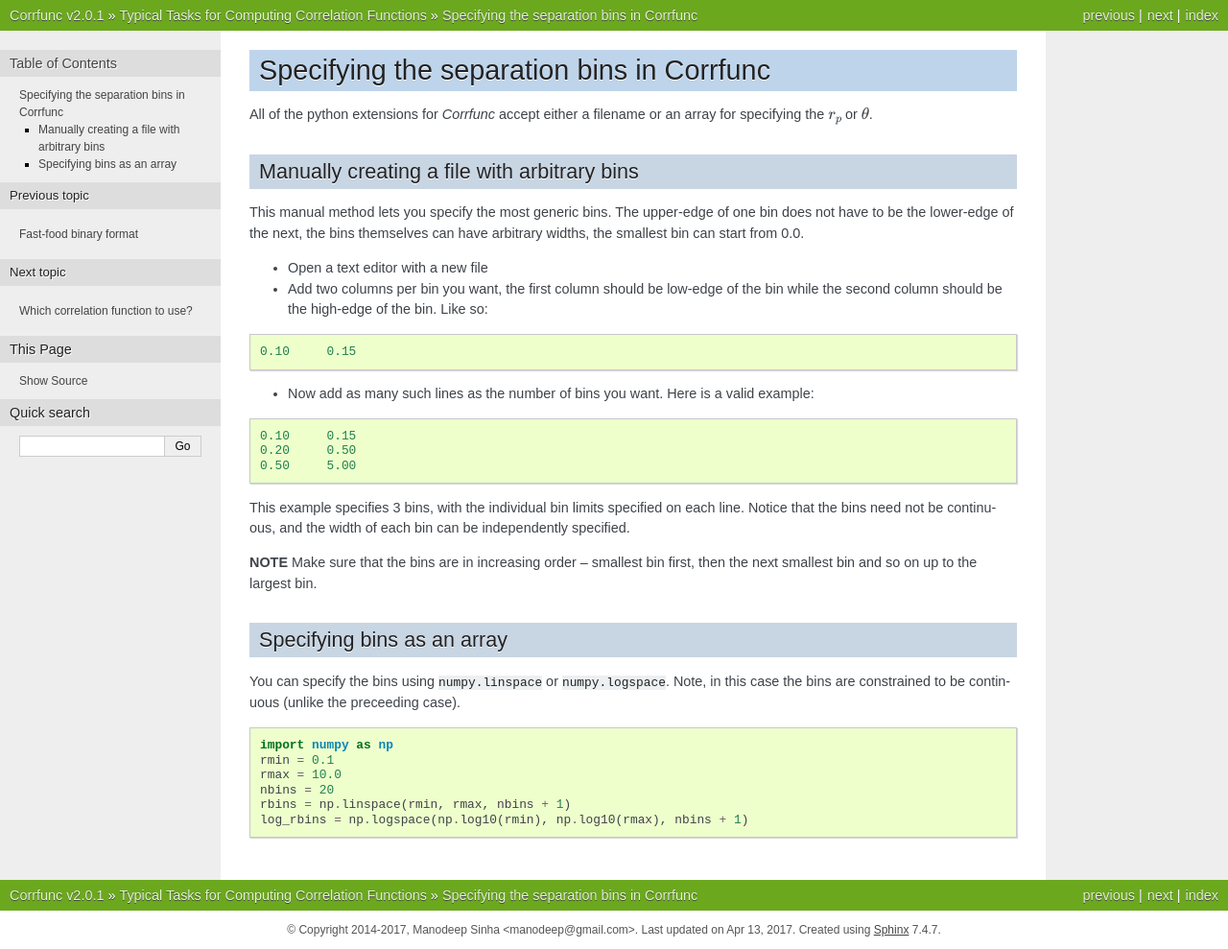
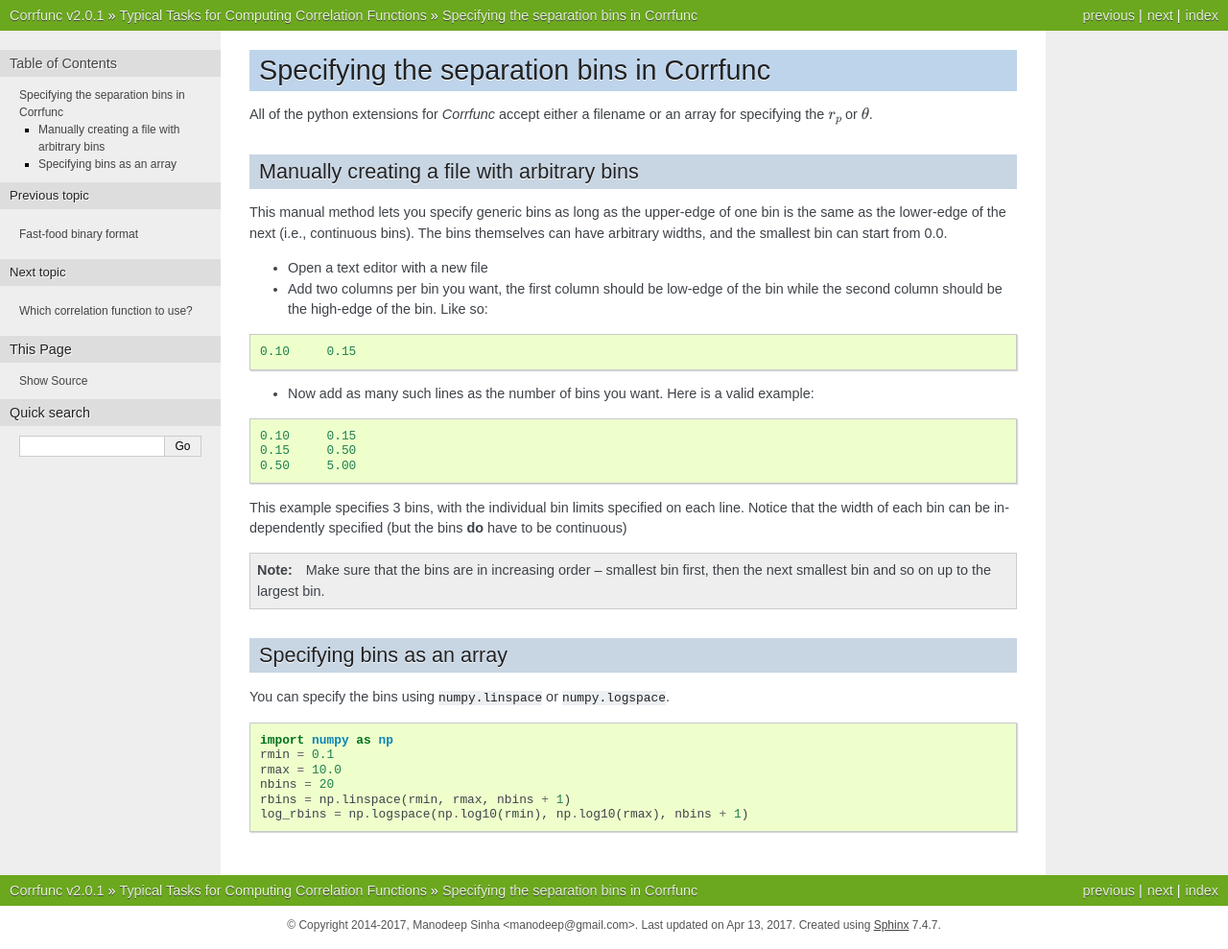
Before and after one commit to manodeep/Corrfunc, a Sphinx documentation site: the page built from docs/source/modules/generate_bins.rst, in a window 1280 px wide. Shown: the whole page at 96% size. Built offline with Sphinx 7.4.7, drawn with Linux system fonts in a browser that asks for light colours.

Commit message:
Fixed #123

```diff
--- a/docs/source/modules/generate_bins.rst
+++ b/docs/source/modules/generate_bins.rst
@@ -10,10 +10,10 @@ either a filename or an array for specifying the
 
 Manually creating a file with arbitrary bins
 --------------------------------------------
-This manual method lets you specify the most
-generic bins. The upper-edge of one bin does
-not have to be the lower-edge of the next, the
-bins themselves can have arbitrary widths, the
+This manual method lets you specify generic bins
+as long as the upper-edge of one bin is the
+same as the lower-edge of the next (i.e., continuous bins). The
+bins themselves can have arbitrary widths, and the
 smallest bin can start from 0.0.
 
 * Open a text editor with a new file
@@ -32,24 +32,22 @@ smallest bin can start from 0.0.
 ::
 
      0.10     0.15
-     0.20     0.50
+     0.15     0.50
      0.50     5.00
 
 This example specifies 3 bins, with the individual
 bin limits specified on each line. Notice that the
-bins need not be continuous, and the width of each
-bin can be independently specified.
+width of each bin can be independently specified (but
+the bins **do** have to be continuous)
 
-**NOTE** Make sure that the bins are in increasing
-order -- smallest bin first, then the next smallest
-bin and so on up to the largest bin.
+.. note:: Make sure that the bins are in increasing order -- smallest bin first, then the next smallest
+          bin and so on up to the largest bin.
 
 Specifying bins as an array
 ---------------------------
 
 You can specify the bins using ``numpy.linspace`` or
-``numpy.logspace``. Note, in this case the bins are constrained
-to be continuous (unlike the preceeding case).
+``numpy.logspace``.
 
 .. code:: python
 
```
Also changed, not shown: docs/source/development/contributing.rst (+15 -11 lines), docs/source/modules/fast_food_binary.rst (+3 -4 lines), docs/source/modules/read_catalog.rst (+4 -5 lines).
